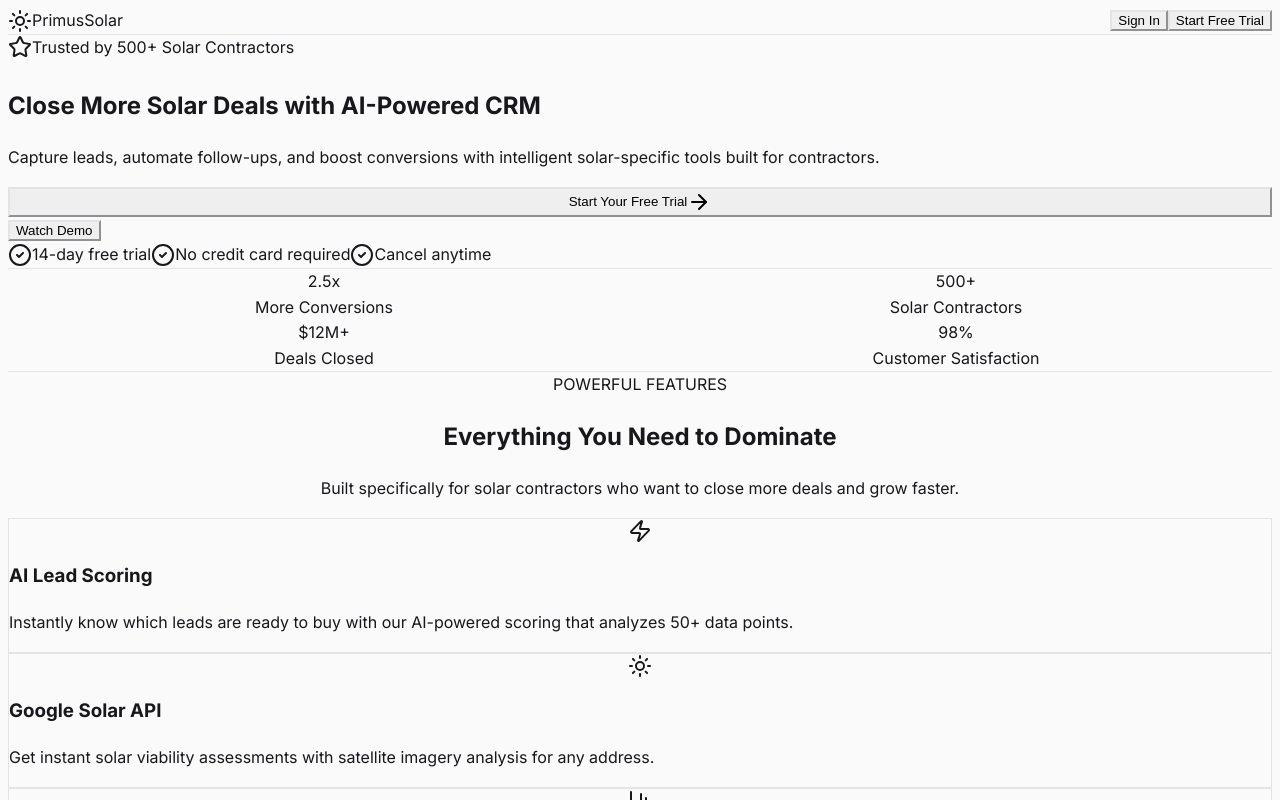
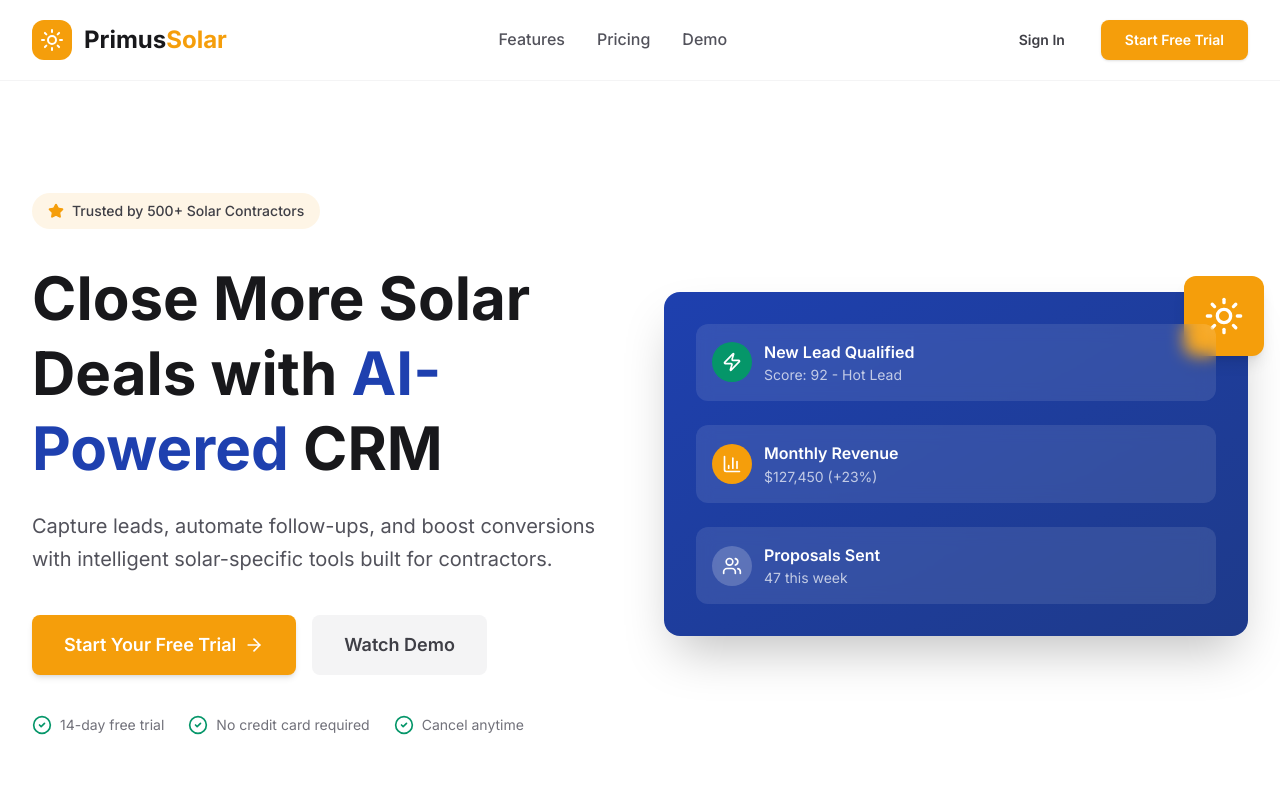
Before and after one commit to NowItsMonopoly1/PrimusHomePro_Solar, a Next.js app in the folder frontend/: page / in a window 1280 px wide. Shown: the top 800 px of the page. Built offline with nearby package versions, Linux system fonts and the light colour scheme.

Commit message:
FIX: Use Tailwind v4 CSS-first config with @config directive to resolve CSS compilation

```diff
--- a/frontend/app/globals.css
+++ b/frontend/app/globals.css
@@ -1,8 +1,7 @@
 @import url('https://fonts.googleapis.com/css2?family=Inter:wght@300;400;500;600;700;800;900&display=swap');
 
-@tailwind base;
-@tailwind components;
-@tailwind utilities;
+@import "tailwindcss";
+@config "../tailwind.config.ts";
 
 @layer base {
   :root {
```
